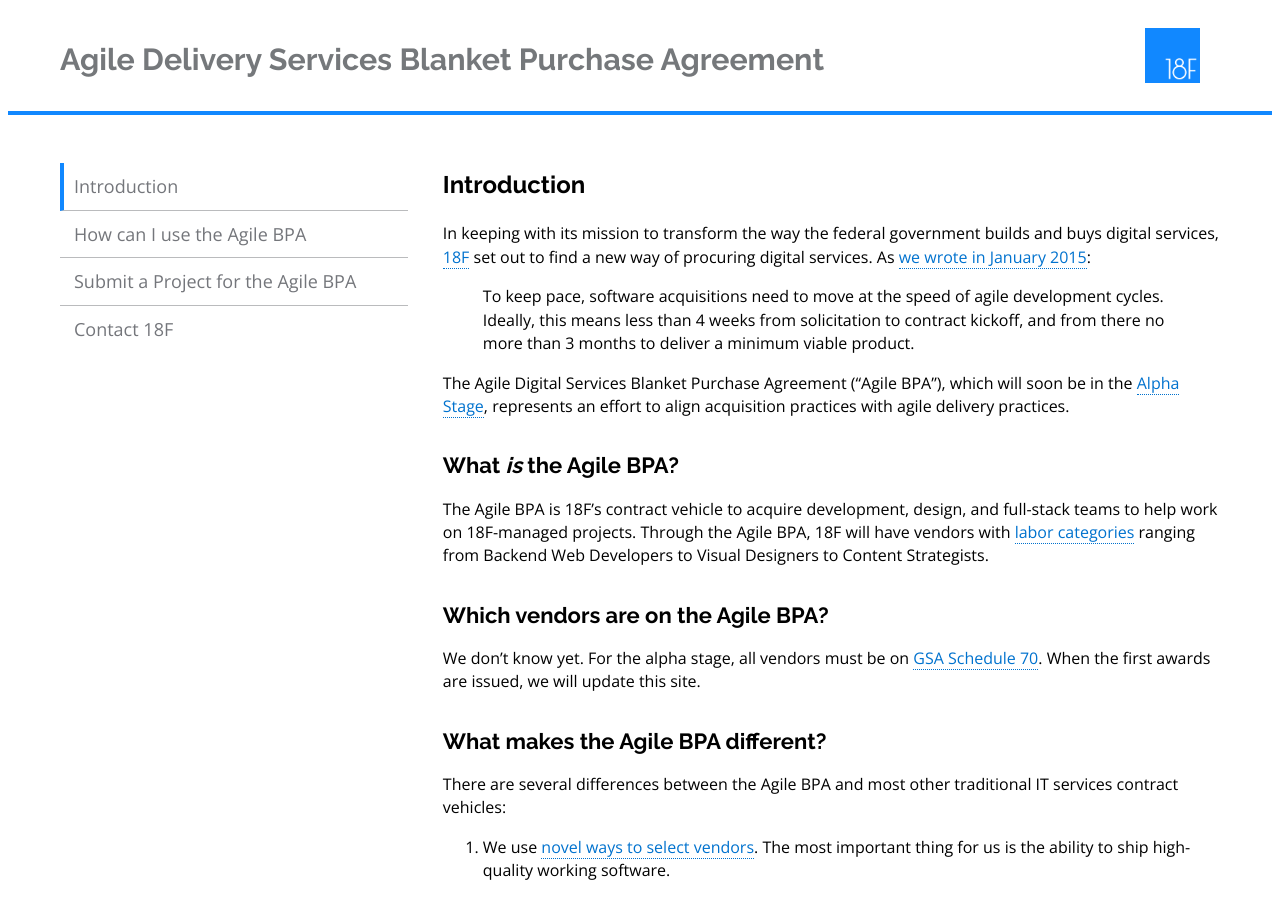
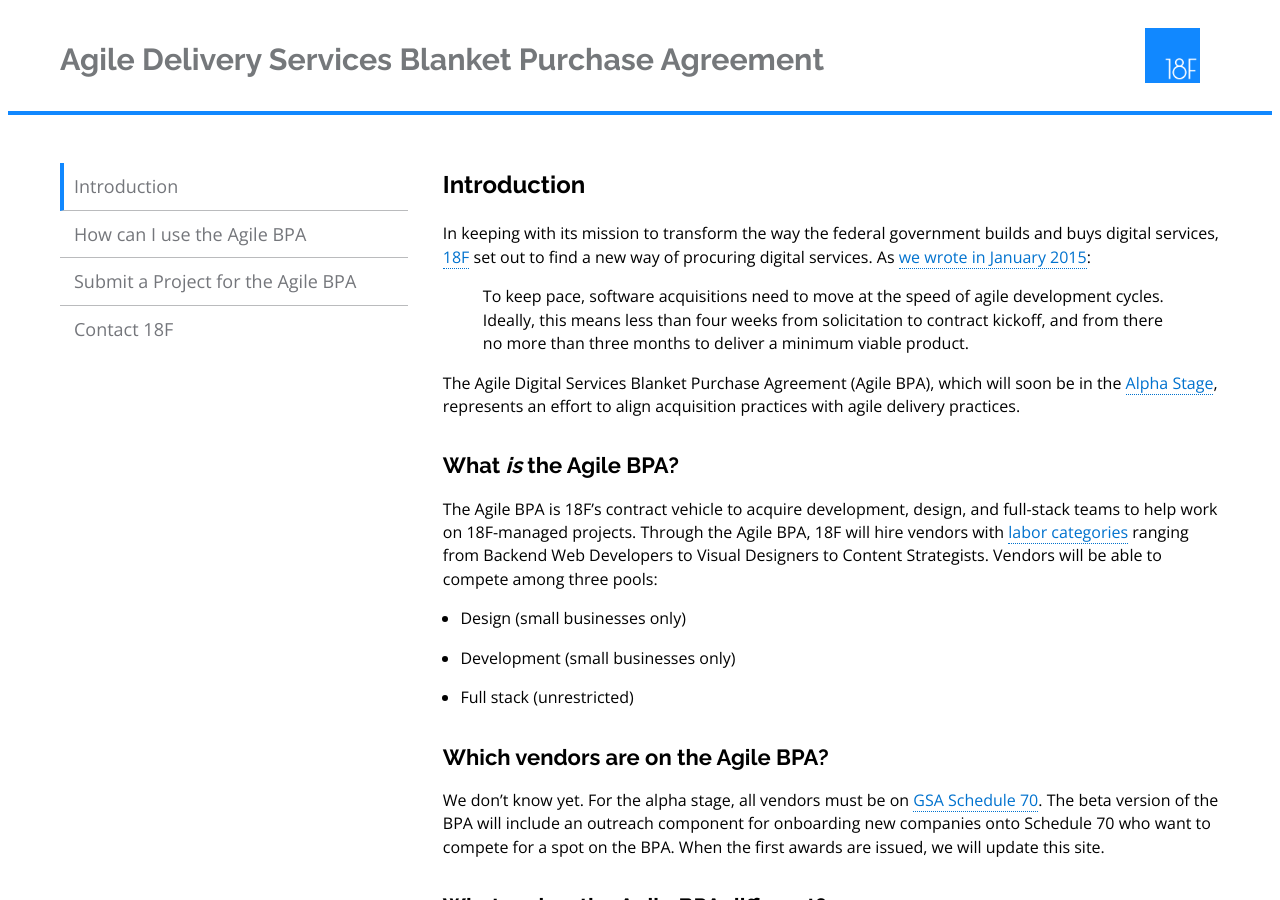
Before and after one commit to 18F/ads-bpa, a Jekyll site: the page built from index.md, in a window 1280 px wide and 900 px high. Built offline with Jekyll 4.4.1, drawn with Linux system fonts in a browser that asks for light colours; nearby versions of some CDN libraries; Markdown is read by kramdown in place of the engine named in the settings; some of the changed text lies outside the part shown.

Commit message:
Style and content changes
Added line about beta outreach for non-Schedule 70 vendors and line about 3 pools of competition.

```diff
--- a/index.md
+++ b/index.md
@@ -6,17 +6,21 @@ title: Introduction
 
 In keeping with its mission to transform the way the federal government builds and buys digital services, [18F](https://18f.gsa.gov) set out to find a new way of procuring digital services. As [we wrote in January 2015](https://18f.gsa.gov/2015/01/08/creating-a-federal-marketplace-for-agile-delivery-services/):
 
-> To keep pace, software acquisitions need to move at the speed of agile development cycles. Ideally, this means less than 4 weeks from solicitation to contract kickoff, and from there no more than 3 months to deliver a minimum viable product.
+> To keep pace, software acquisitions need to move at the speed of agile development cycles. Ideally, this means less than four weeks from solicitation to contract kickoff, and from there no more than three months to deliver a minimum viable product.
 
-The Agile Digital Services Blanket Purchase Agreement ("Agile BPA"), which will soon be in the [Alpha Stage](https://18f.gsa.gov/dashboard/stages/), represents an effort to align acquisition practices with agile delivery practices.
+The Agile Digital Services Blanket Purchase Agreement (Agile BPA), which will soon be in the [Alpha Stage](https://18f.gsa.gov/dashboard/stages/), represents an effort to align acquisition practices with agile delivery practices.
 
 ## What *is* the Agile BPA?
 
-The Agile BPA is 18F's contract vehicle to acquire development, design, and full-stack teams to help work on 18F-managed projects. Through the Agile BPA, 18F will have vendors with [labor categories](https://pages.18f.gov/agile-labor-categories/) ranging from Backend Web Developers to Visual Designers to Content Strategists.
+The Agile BPA is 18F's contract vehicle to acquire development, design, and full-stack teams to help work on 18F-managed projects. Through the Agile BPA, 18F will hire vendors with [labor categories](https://pages.18f.gov/agile-labor-categories/) ranging from Backend Web Developers to Visual Designers to Content Strategists. Vendors will be able to compete among three pools:
+
+- Design (small businesses only)
+- Development (small businesses only)
+- Full stack (unrestricted)
 
 ## Which vendors are on the Agile BPA?
 
-We don't know yet. For the alpha stage, all vendors must be on [GSA Schedule 70](http://gsa.gov/schedule70). When the first awards are issued, we will update this site.
+We don't know yet. For the alpha stage, all vendors must be on [GSA Schedule 70](http://gsa.gov/schedule70). The beta version of the BPA will include an outreach component for onboarding new companies onto Schedule 70 who want to compete for a spot on the BPA. When the first awards are issued, we will update this site.
 
 ## What makes the Agile BPA different?
 
@@ -24,6 +28,6 @@ There are several differences between the Agile BPA and most other traditional I
 
 1. We use [novel ways to select vendors](https://18f.gsa.gov/2015/04/23/coming-soon-the-agile-delivery-services-soliciatation/). The most important thing for us is the ability to ship high-quality working software.
 
-2. We use an *iterative and incremental approach* to the use of agile procurement. This will allow us to focus on building the appropriate processes and tools, and scale over time.
+2. We use an *iterative and incremental approach* to the use of agile procurement. This will allow us to focus on building the appropriate processes and tools, and help us scale over time.
 
-3. We make the procurements themselves reflect agile development. We plan to issue task orders – consistent with the [TechFAR](https://github.com/WhiteHouse/playbook/blob/gh-pages/_includes/techfar-online.md) — that feature shorter time-frames, smaller dollar amounts, and user-centered design principles.
+3. We make the procurements themselves reflect agile development. We plan to issue task orders — consistent with the [TechFAR](https://github.com/WhiteHouse/playbook/blob/gh-pages/_includes/techfar-online.md) — that feature shorter time-frames, smaller dollar amounts, and user-centered design principles.
```
